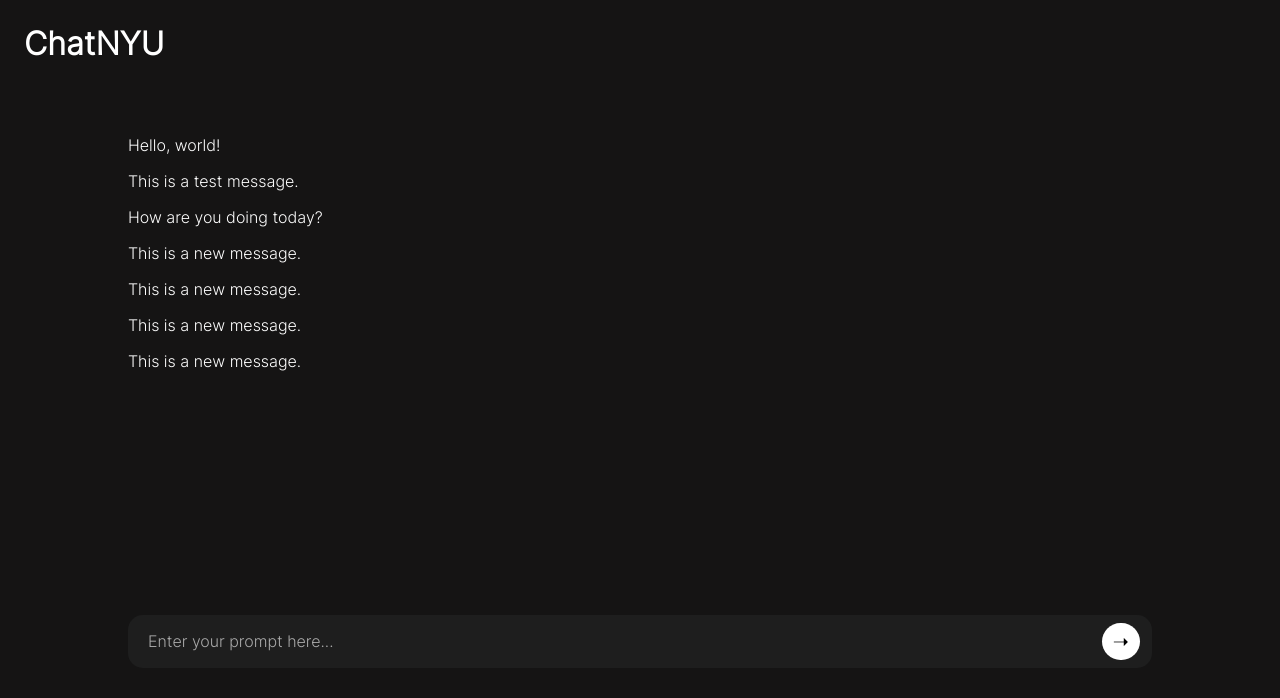
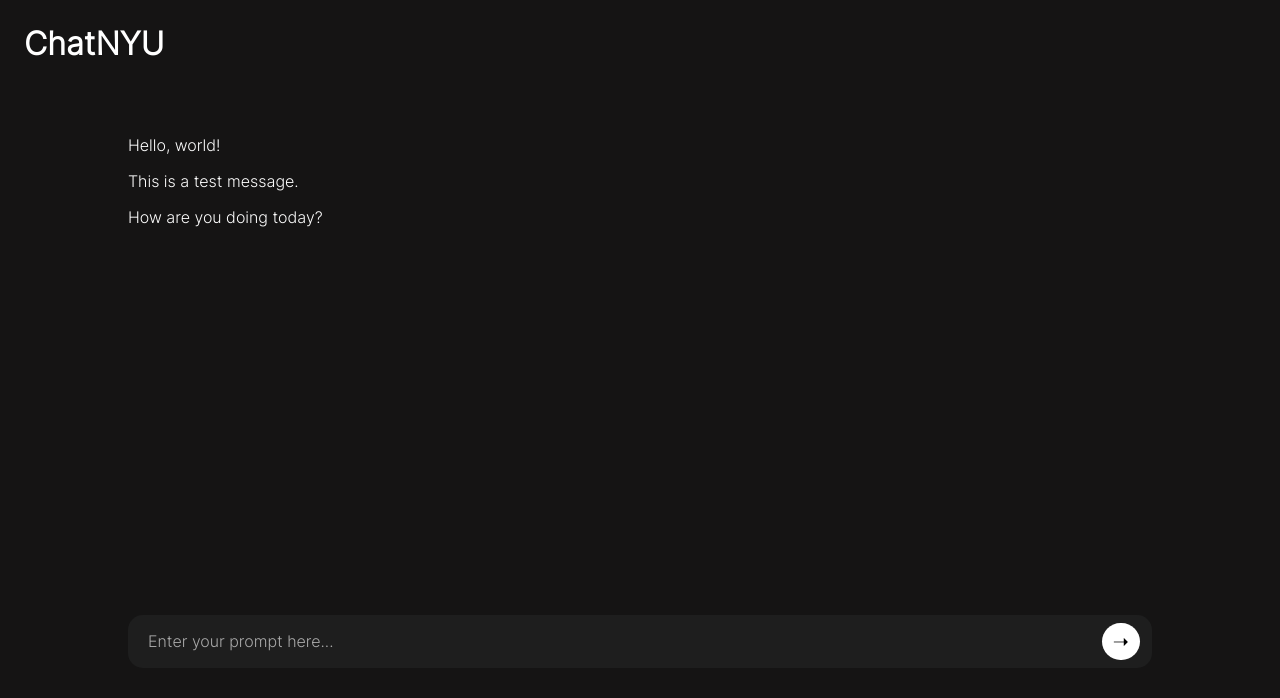
Before and after one commit to BUGS-NYU/chat-nyu, a React (Create React App) app in the folder frontend/: page / in a window 1280 px wide. Shown: the top 698 px of the page. Built offline with nearby package versions, Linux system fonts and the light colour scheme.

Commit message:
Frontend: no msgs

```diff
--- a/frontend/src/App.js
+++ b/frontend/src/App.js
@@ -14,11 +14,6 @@
       "This is a test message.",
       "How are you doing today?",
     ]);
-
-    // TEST
-    setInterval(() => {
-      setOutputs((prevOutputs) => [...prevOutputs, "This is a new message."]);
-    }, 2000);
   }, []);
 
   useEffect(() => {
```
